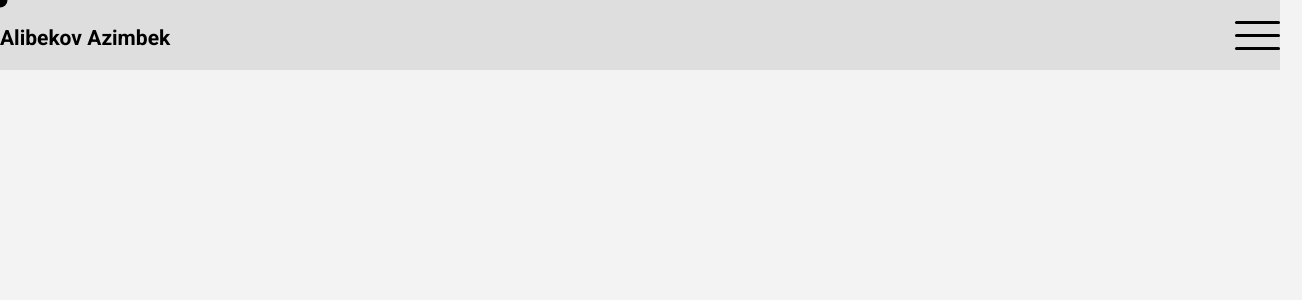
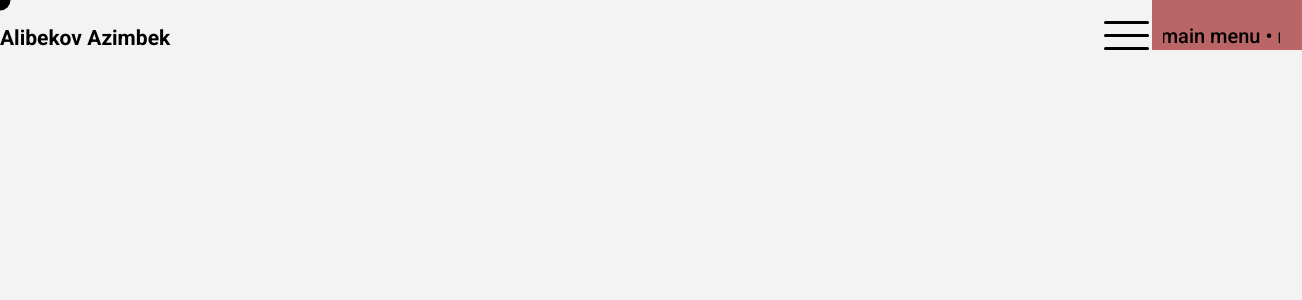
Before and after one commit to oogvay1/Personal-Portfolio, a React (Vite) app: page / in a window 1280 px wide. Shown: the top 300 px of the page, 1302 px wide, since content can reach past the window. Built offline with nearby package versions, Linux system fonts and the light colour scheme.

Commit message:
Day 2 portfolio

```diff
--- a/index.html
+++ b/index.html
@@ -9,14 +9,11 @@
 
 <body>
 
-  <div id="root">
-
-  </div>
+  <div id="root"></div>
 
 </body>
 
 <script type="module" src="https://unpkg.com/@splinetool/viewer@1.10.13/build/spline-viewer.js"></script>
-
 <script type="module" src="/src/main.jsx"></script>
 
 </html>
--- a/src/App.jsx
+++ b/src/App.jsx
@@ -11,9 +11,9 @@ function App() {
 
   return (
     <>
-      <Header />
       <Cursor />
       <Spline />
+      <Header />
     </>
   );
 }
--- a/src/Components/Cursor/Cursor.css
+++ b/src/Components/Cursor/Cursor.css
@@ -1,11 +1,12 @@
 .cursor {
     position: fixed;
-    width: 15px;
-    height: 15px;
+    width: 21px;
+    height: 21px;
     border-radius: 50%;
     top: 0;
     left: 0;
     margin: 0;
+    z-index: 999;
     pointer-events: none;
     background-color: black;
 }
--- a/src/Components/Cursor/Cursor.jsx
+++ b/src/Components/Cursor/Cursor.jsx
@@ -5,6 +5,7 @@ import { useRef } from 'react';
 
 function Cursor() {
 
+    let cursor = useRef(null);
     let mouse = useRef({
         x: 0,
         y: 0
@@ -26,7 +27,7 @@ function Cursor() {
     const lerp = (x, y, a) => x * (1 - a) + y * a;
 
     const moveCursor = (x, y) => {
-        gsap.set('.cursor', { x, y, xPercent: -50, yPercent: -50, ease: "power4.inOut" })
+        gsap.set('.cursor', { x, y, xPercent: -50, yPercent: -50 })
     }
 
     const animate = () => {
@@ -44,12 +45,54 @@ function Cursor() {
     useEffect(() => {
         animate();
         window.addEventListener('mousemove', ManageCursor)
-        return () => window.removeEventListener('mousemove', ManageCursor)
+
+        return () => {
+            window.removeEventListener('mousemove', ManageCursor);
+        };
     }, [])
+
+    useEffect(() => {
+        const elements = document.querySelectorAll('.menu');
+
+        const scaleUp = () => {
+            gsap.to(cursor.current, {
+                width: 21,
+                height: 21,
+                duration: 0.2,
+                ease: 'power2.out'
+            });
+        };
+
+        const scaleDown = () => {
+            gsap.to(cursor.current, {
+                width: 16,
+                height: 16,
+                duration: 0.2,
+                ease: 'power2.out'
+            });
+        };
+
+        window.addEventListener('mousedown', scaleDown);
+        window.addEventListener('mouseup', scaleUp);
+
+        elements.forEach(item => {
+            item.addEventListener('mouseleave', scaleUp);
+            item.addEventListener('mouseenter', scaleDown);
+        });
+
+        return () => {
+            window.removeEventListener('mousedown', scaleDown);
+            window.removeEventListener('mouseup', scaleUp);
+            elements.forEach(item => {
+                item.addEventListener('mouseleave', scaleUp);
+                item.addEventListener('mouseenter', scaleDown);
+            });
+        };
+    }, []);
 
     return (
         <>
-            <div className="cursor"></div>
+            <div ref={cursor} className="cursor"></div>
         </>
     );
 }
--- a/src/Components/Header/Header.css
+++ b/src/Components/Header/Header.css
@@ -1,8 +1,9 @@
 .header {
+    position: fixed;
     width: 100%;
     height: 70px;
-    margin: 0 auto;
-    background-color: #9696963a;
+    left: 0;
+    top: 0;
 }
 
 .header-inner {
@@ -20,6 +21,7 @@
     display: flex;
     flex-direction: column;
     gap: 10px;
+    margin-right: 14px;
 }
 
 .menu {
@@ -28,3 +30,27 @@
     border-radius: 20px;
     background-color: black;
 }
+
+.header-menu {
+    display: flex;
+    align-items: center;
+}
+
+.menu-text {
+    display: flex;
+    justify-content: center;
+    align-items: center;
+    gap: 7px;
+    overflow: hidden;
+}
+
+.menu-text p, .menu-text pre {
+    font-size: 20px;
+    font-weight: 500;
+}
+
+.menu-text p:nth-child(2) {
+    width: 100%;
+    position: absolute;
+    left: 100%;
+}
--- a/src/Components/Header/Header.jsx
+++ b/src/Components/Header/Header.jsx
@@ -1,6 +1,46 @@
+import { useEffect, useRef } from 'react';
 import './Header.css'
+import gsap from 'gsap';
+import { ScrollTrigger } from 'gsap/all';
 
 function Header() {
+
+    const firstText = useRef(null);
+    const secondText = useRef(null);
+    const slider = useRef(null)
+    let xPercent = 0;
+    let direction = 1;
+
+    useEffect(() => {
+        gsap.registerPlugin(ScrollTrigger);
+        requestAnimationFrame(animation);
+
+        gsap.to(slider.current, {
+            scrollTrigger: {
+                trigger: document.documentElement,
+                start: 0,
+                end: window.innerHeight,
+                scrub: .25,
+                onUpdate: e => direction = e.direction * -1
+            },
+            x: "-.001px"
+        })
+    }, [])
+
+    const animation = () => {
+        if (xPercent <= -100) {
+            xPercent = 0;
+        }
+
+        if (xPercent > 0) {
+            xPercent = -100
+        }
+
+        gsap.set(firstText.current, { xPercent: xPercent })
+        gsap.set(secondText.current, { xPercent: xPercent })
+        xPercent += 0.6 * direction;
+        requestAnimationFrame(animation)
+    }
 
     return (
         <>
@@ -17,6 +57,11 @@ function Header() {
                                 <div className="span2 menu"></div>
                                 <div className="span3 menu"></div>
                             </div>
+
+                            <div ref={slider} className="menu-text">
+                                <pre ref={firstText}>main menu • </pre>
+                                <p ref={secondText}>main menu</p>
+                            </div>
                         </div>
                     </div>
                 </div>
--- a/src/Components/Spline/Spline.css
+++ b/src/Components/Spline/Spline.css
@@ -0,0 +1,7 @@
+.ahref {
+    width: 150px;
+    height: 50px;
+    position: absolute;
+    left: 90%;
+    background-color: #ba6666;
+}
--- a/src/Components/Spline/Spline.jsx
+++ b/src/Components/Spline/Spline.jsx
@@ -4,7 +4,8 @@ export default function Spline() {
 
     return (
         <>
-    <spline-viewer url="https://prod.spline.design/LzhdSkCL9K9KSsKf/scene.splinecode"></spline-viewer>
+            <spline-viewer url="https://prod.spline.design/LzhdSkCL9K9KSsKf/scene.splinecode"></spline-viewer>
+            <div className="ahref"></div>
         </>
     );
 }
--- a/src/index.css
+++ b/src/index.css
@@ -17,6 +17,10 @@ html {
     cursor: none;
 }
 
+a {
+    cursor: none;
+}
+
 .container {
     max-width: 1550px;
     margin: 0 auto;
```
